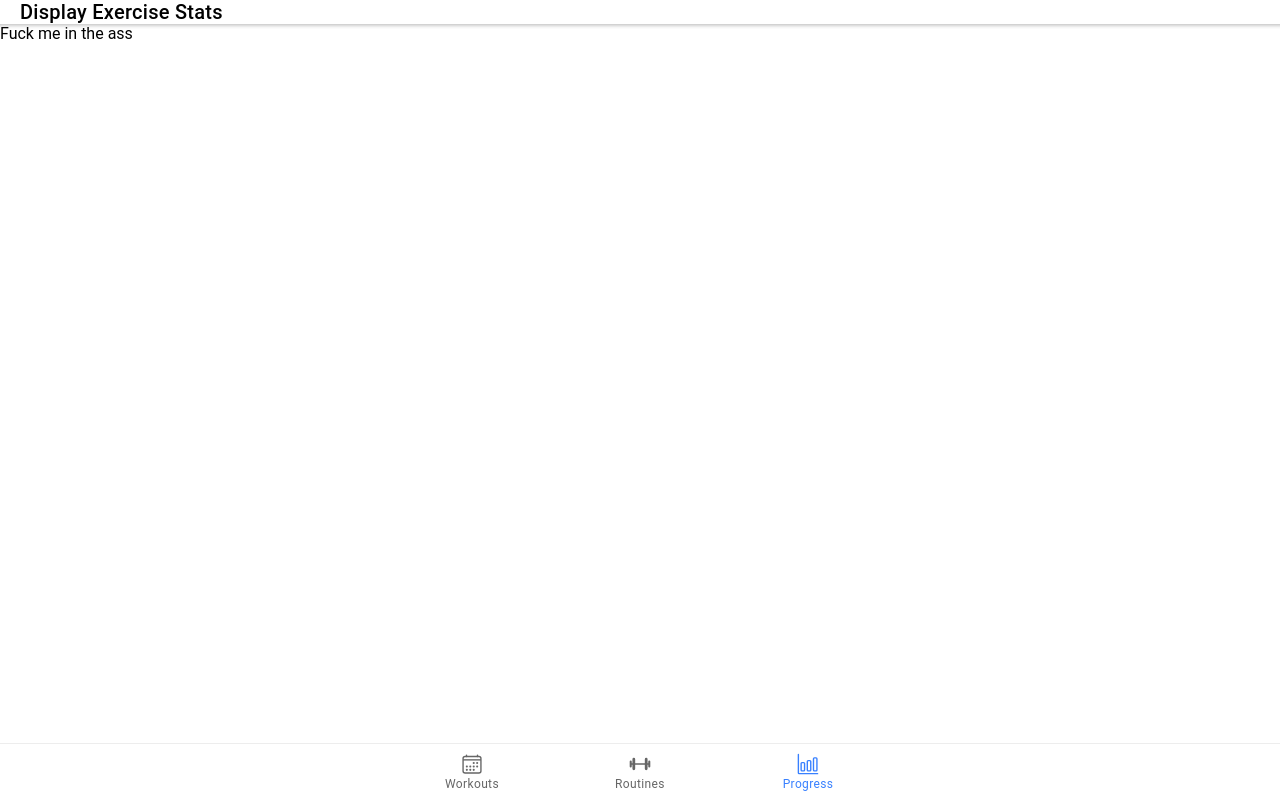
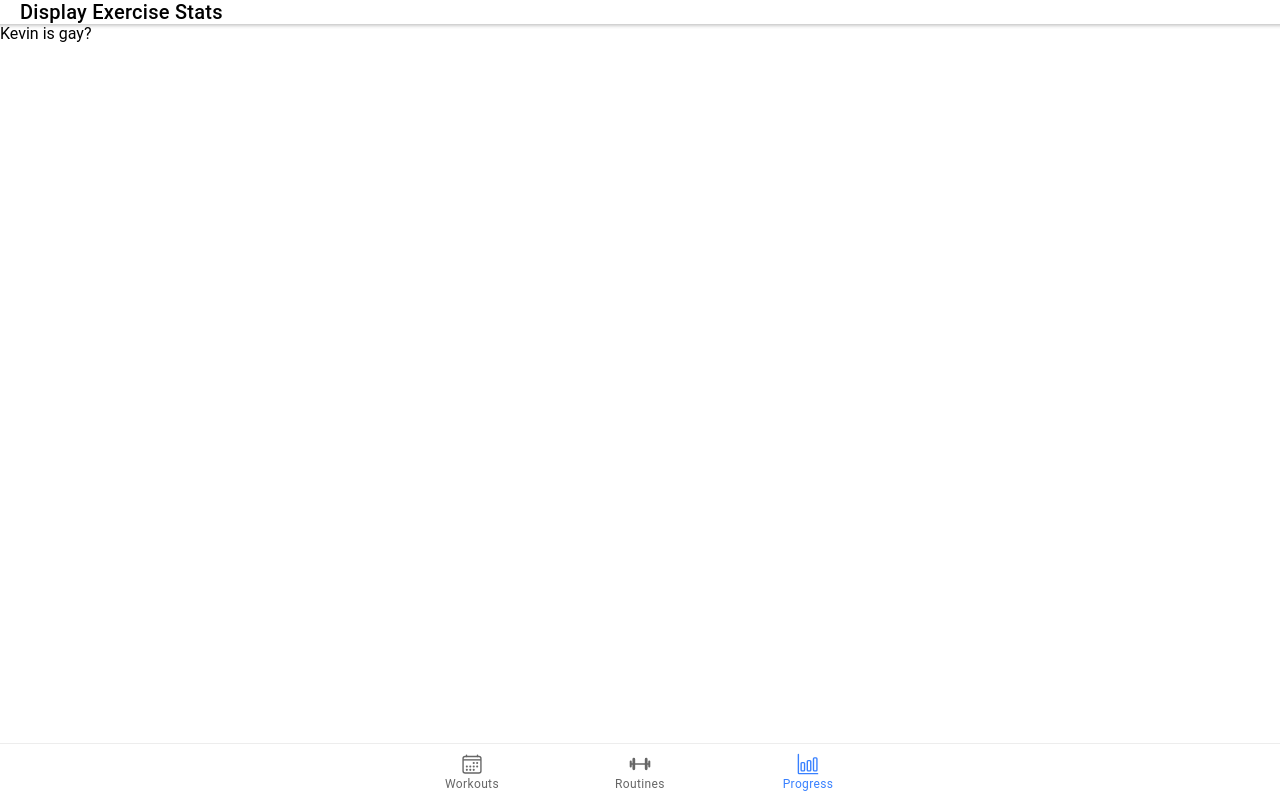
Before and after one commit to kevin-pietruszka/FlexBros, a React (Create React App) app: page /tab3 in a window 1280 px wide. Built offline with nearby package versions, Linux system fonts and the light colour scheme.

Commit message:
changed content

```diff
--- a/src/pages/ExercisesStats.tsx
+++ b/src/pages/ExercisesStats.tsx
@@ -19,7 +19,7 @@ const ExerciseStats: React.FC = () => {
             </IonTitle>
         </IonHeader>
         <IonContent>
-            Fuck me in the ass
+            Kevin is gay?
         </IonContent>
     </IonPage>
     );
```
